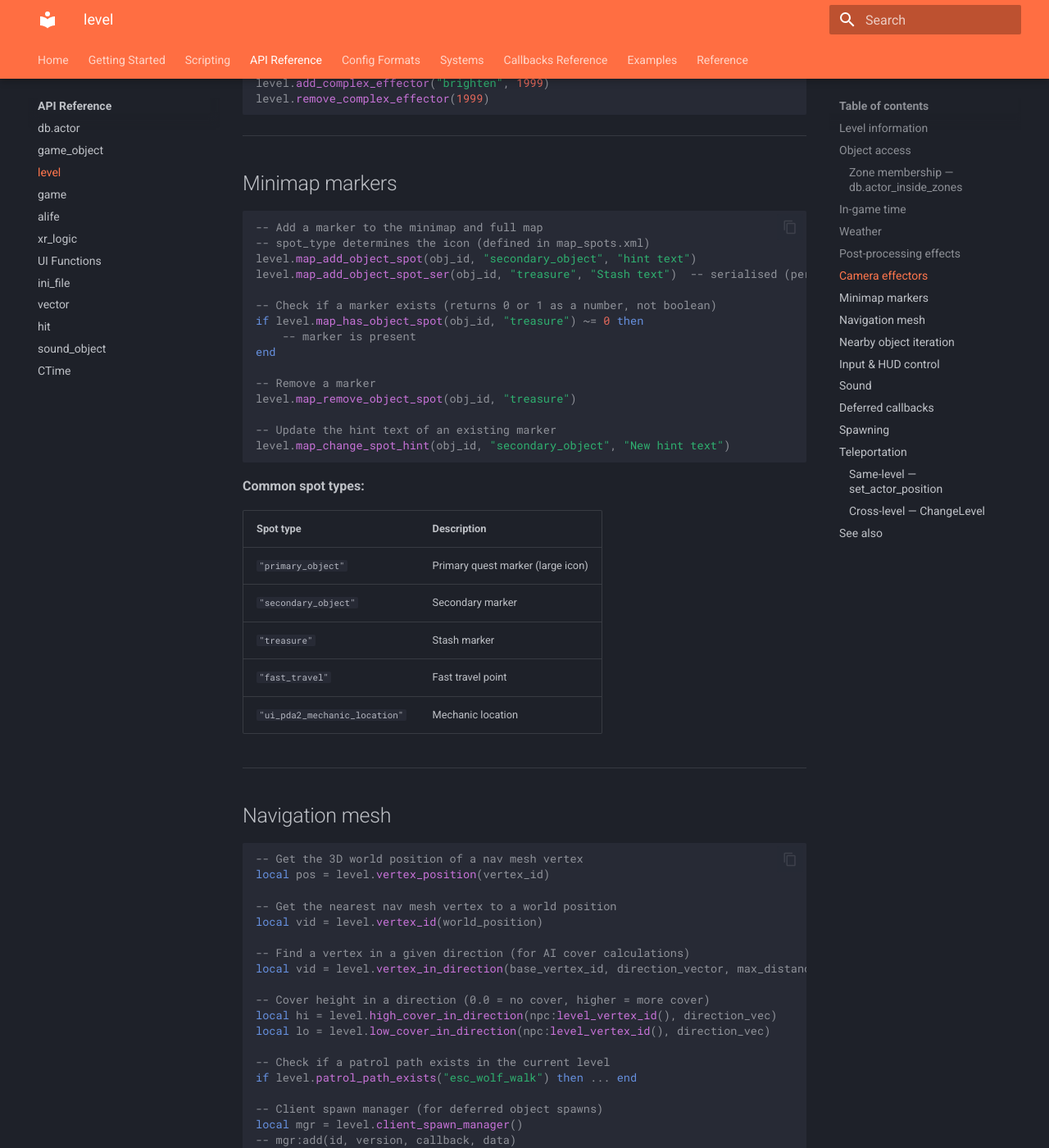
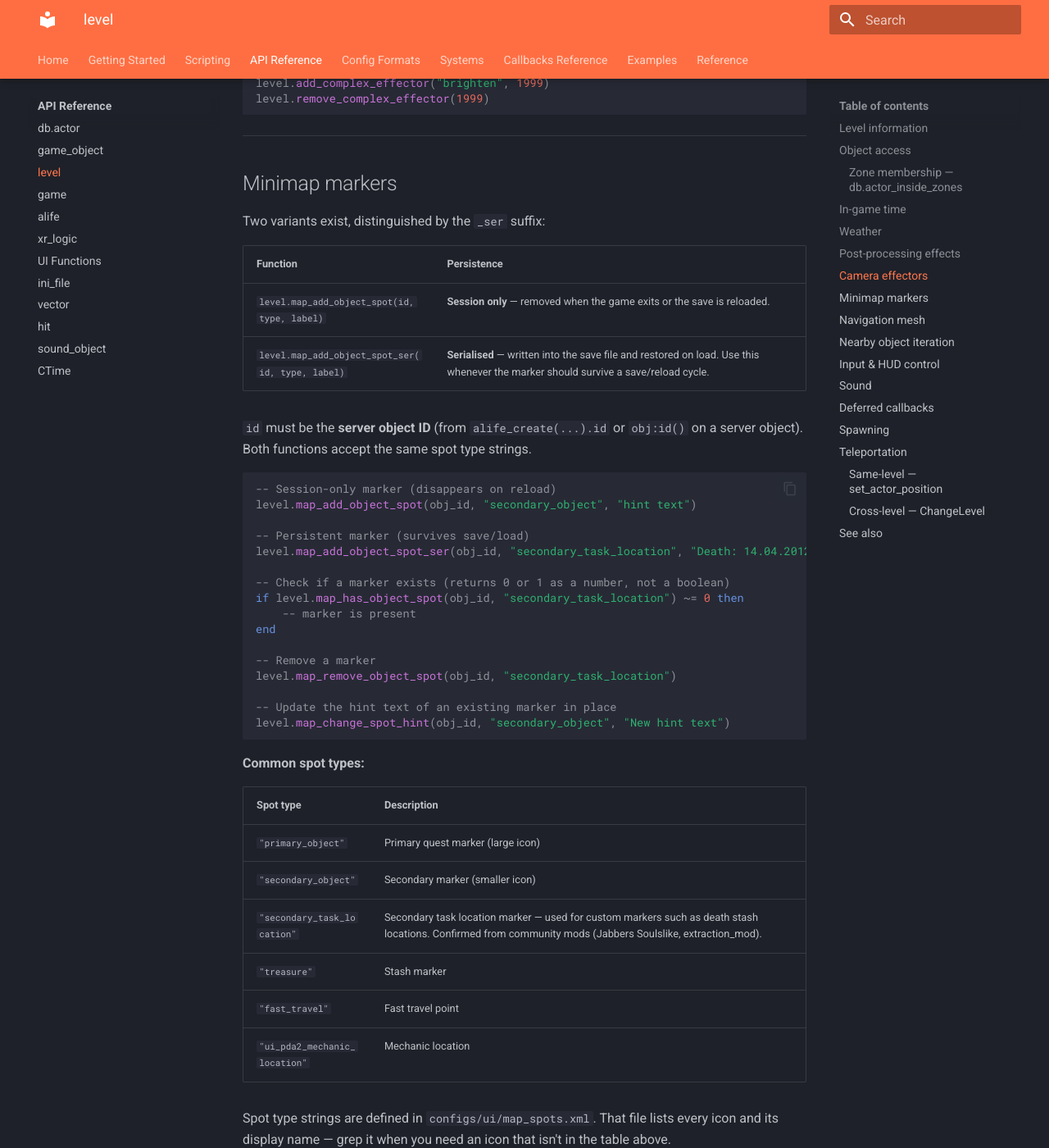
Before and after one commit to robE127/stalker-anomaly-modding-guide, an MkDocs documentation site: the page built from docs/api-reference/level.md, in a window 1280 px wide and 1400 px high, scrolled down 5120 px. Shown: the whole window at 82% size. Built offline with MkDocs 1.6.1 and Material for MkDocs 9.7.7, drawn with Linux system fonts in a browser that asks for light colours.

Commit message:
Update ctime and level docs based on test mod findings
ctime.md:
- Fix get() example — was a void statement, now correctly shows
  return-value capture pattern; explain C++ by-ref binding behaviour
- Rename section heading to "Extracting components with t:get()" so
  the method call is clearly named in context
- Add "Format a combined date and time string" common pattern using
  get() + string.format for producing date+time in one string

level.md (map markers):
- Replace brief _ser comment with a table distinguishing session-only
  vs serialised markers; clarify id must be a server object ID
- Add "secondary_task_location" spot type to the table (confirmed from
  Jabbers Soulslike and extraction_mod)
- Add tip pointing to map_spots.xml as the canonical spot type source

Co-Authored-By: Claude Sonnet 4.6 <noreply@anthropic.com>

````diff
--- a/docs/api-reference/level.md
+++ b/docs/api-reference/level.md
@@ -213,21 +213,31 @@ level.remove_complex_effector(1999)
 
 ## Minimap markers
 
+Two variants exist, distinguished by the `_ser` suffix:
+
+| Function | Persistence |
+|----------|-------------|
+| `level.map_add_object_spot(id, type, label)` | **Session only** — removed when the game exits or the save is reloaded. |
+| `level.map_add_object_spot_ser(id, type, label)` | **Serialised** — written into the save file and restored on load. Use this whenever the marker should survive a save/reload cycle. |
+
+`id` must be the **server object ID** (from `alife_create(...).id` or `obj:id()` on a server object). Both functions accept the same spot type strings.
+
 ```lua
--- Add a marker to the minimap and full map
--- spot_type determines the icon (defined in map_spots.xml)
+-- Session-only marker (disappears on reload)
 level.map_add_object_spot(obj_id, "secondary_object", "hint text")
-level.map_add_object_spot_ser(obj_id, "treasure", "Stash text")  -- serialised (persists through save/load)
 
--- Check if a marker exists (returns 0 or 1 as a number, not boolean)
-if level.map_has_object_spot(obj_id, "treasure") ~= 0 then
+-- Persistent marker (survives save/load)
+level.map_add_object_spot_ser(obj_id, "secondary_task_location", "Death: 14.04.2012 21:33")
+
+-- Check if a marker exists (returns 0 or 1 as a number, not a boolean)
+if level.map_has_object_spot(obj_id, "secondary_task_location") ~= 0 then
     -- marker is present
 end
 
 -- Remove a marker
-level.map_remove_object_spot(obj_id, "treasure")
+level.map_remove_object_spot(obj_id, "secondary_task_location")
 
--- Update the hint text of an existing marker
+-- Update the hint text of an existing marker in place
 level.map_change_spot_hint(obj_id, "secondary_object", "New hint text")
 ```
 
@@ -236,10 +246,13 @@ level.map_change_spot_hint(obj_id, "secondary_object", "New hint text")
 | Spot type | Description |
 |-----------|-------------|
 | `"primary_object"` | Primary quest marker (large icon) |
-| `"secondary_object"` | Secondary marker |
+| `"secondary_object"` | Secondary marker (smaller icon) |
+| `"secondary_task_location"` | Secondary task location marker — used for custom markers such as death stash locations. Confirmed from community mods (Jabbers Soulslike, extraction_mod). |
 | `"treasure"` | Stash marker |
 | `"fast_travel"` | Fast travel point |
 | `"ui_pda2_mechanic_location"` | Mechanic location |
+
+Spot type strings are defined in `configs/ui/map_spots.xml`. That file lists every icon and its display name — grep it when you need an icon that isn't in the table above.
 
 ---
 
````
Also changed, not shown: docs/api-reference/ctime.md (+18 -11 lines).
